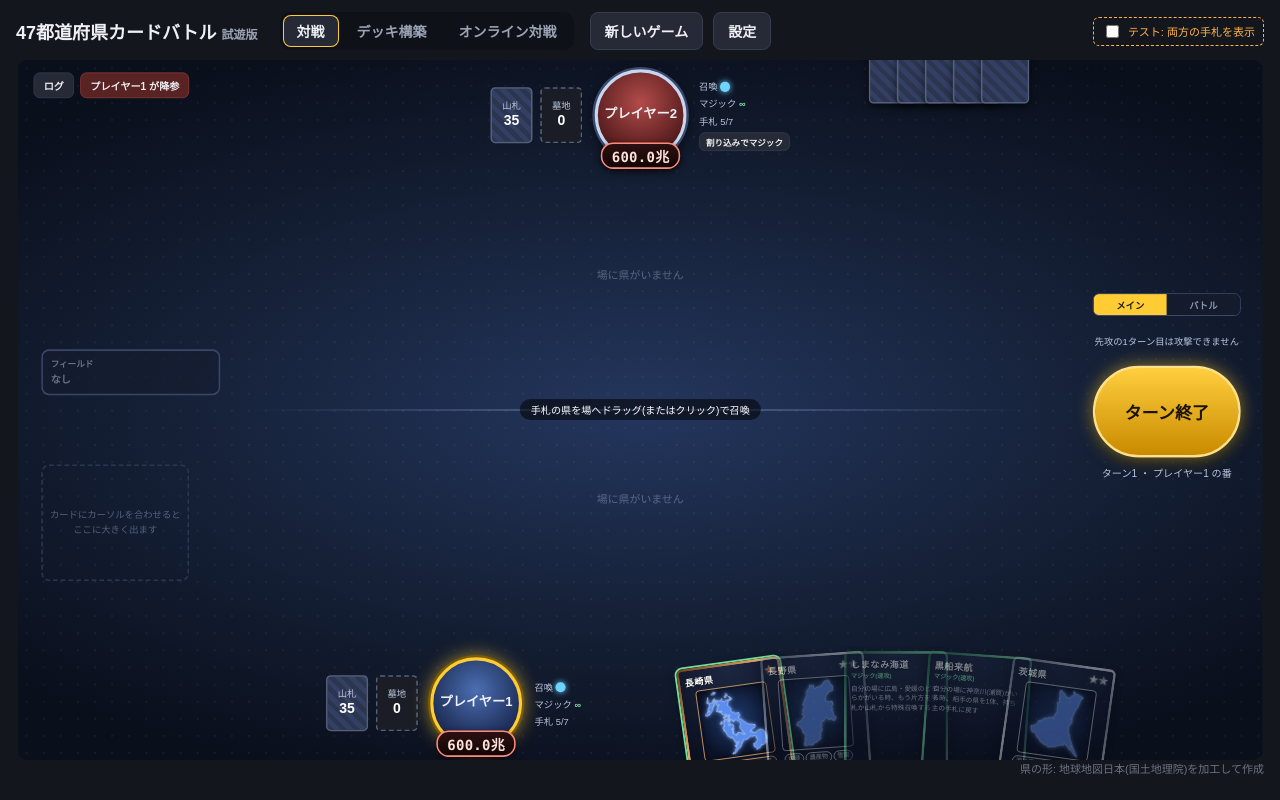
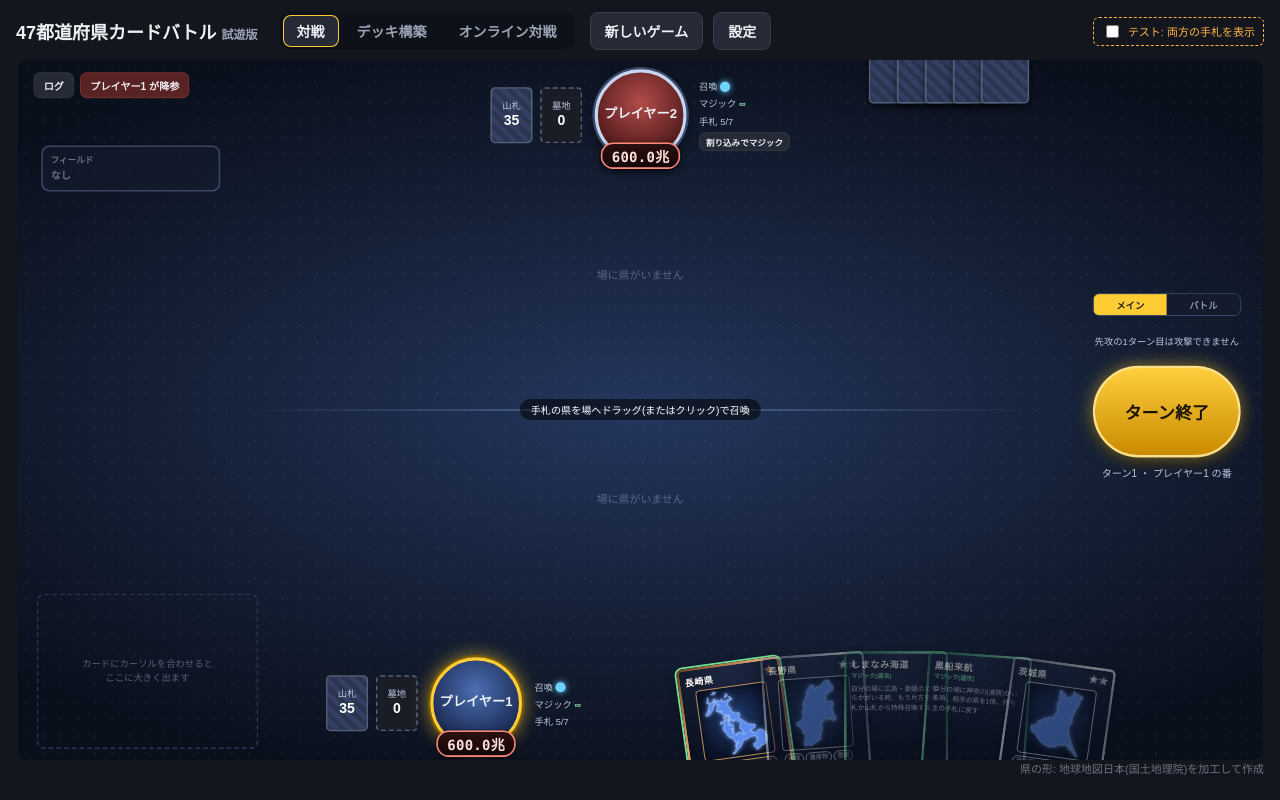
Before and after one commit to Akisame4/pref47-cardbattle, a plain HTML site: page index.html in a window 1280 px wide. Drawn offline with Linux system fonts and the light colour scheme.

Commit message:
対戦画面左下のカード拡大表示を1.5倍に(フィールド欄は上へ移動)
Co-Authored-By: Claude Opus 5.5 <noreply@anthropic.com>

```diff
--- a/index.html
+++ b/index.html
@@ -256,14 +256,14 @@ button.interrupt.on{background:var(--accent);color:#1a1a1a}
 .rightcol .slot button{padding:9px}
 .rightcol .turnno{text-align:center;font-size:13px;color:#b9c4dc}
 /* 左: カードの詳細・フィールド・ログ */
-.fieldslot{position:absolute;left:30px;top:372px;width:230px;padding:8px 10px;border-radius:10px;border:2px solid #8cc4ff;background:rgba(20,40,70,.85);box-shadow:0 0 16px rgba(140,196,255,.35);z-index:2}
+.fieldslot{position:absolute;left:30px;top:110px;width:230px;padding:8px 10px;border-radius:10px;border:2px solid #8cc4ff;background:rgba(20,40,70,.85);box-shadow:0 0 16px rgba(140,196,255,.35);z-index:2}
 .fieldslot .k{font-size:11px;color:#8cc4ff;font-weight:800}
 .fieldslot b{display:block;font-size:17px;margin:2px 0}
 .fieldslot p{margin:0;font-size:11px;line-height:1.45;color:#cfe1ff}
 .fieldslot.empty{border-color:#3a4664;box-shadow:none;background:rgba(20,28,45,.6)} .fieldslot.empty b{font-size:13px;color:#6b7385} .fieldslot.empty .k{color:#6b7385}
-.detail{position:absolute;left:30px;top:520px;z-index:2}
-.detail .card{width:190px}
-.detail-empty{width:190px;height:150px;border:2px dashed #2c3650;border-radius:10px;display:grid;place-items:center;text-align:center;font-size:12px;line-height:1.6;color:#55607a}
+.detail{position:absolute;left:24px;bottom:14px;z-index:2}
+.detail .card{width:190px;zoom:1.5}
+.detail-empty{width:285px;height:200px;border:2px dashed #2c3650;border-radius:10px;display:grid;place-items:center;text-align:center;font-size:12px;line-height:1.6;color:#55607a}
 .logpanel{position:absolute;left:0;top:56px;bottom:0;width:270px;height:auto;border-radius:0 12px 0 0;background:rgba(8,12,22,.9);border:1px solid #2c3650;z-index:5}
 .arrow{position:absolute;left:0;top:0;width:100%;height:100%;pointer-events:none;z-index:7}
 .arrow path{stroke:#ffcc33;stroke-width:6;fill:none;stroke-dasharray:14 8;marker-end:url(#ah);filter:drop-shadow(0 0 6px #ffcc33)}
```
